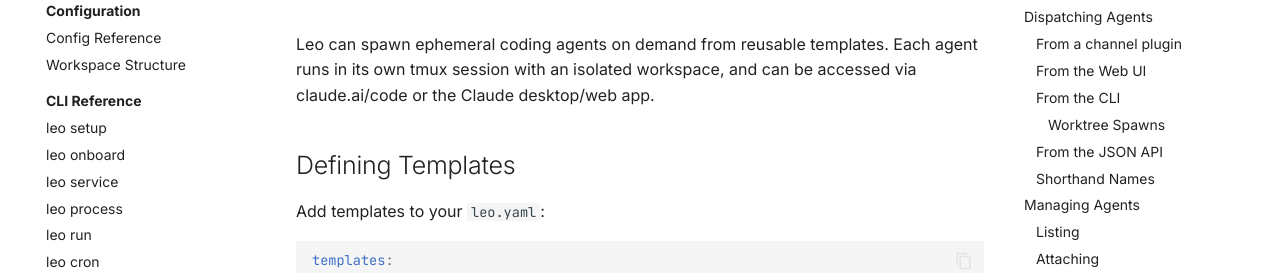
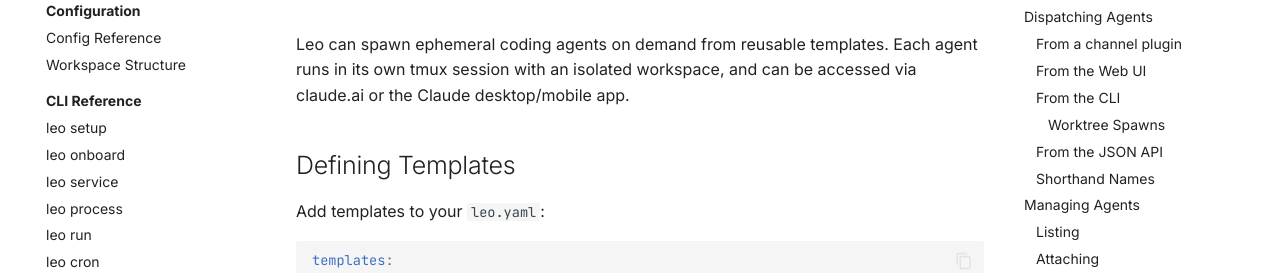
Before and after one commit to blackpaw-studio/leo, an MkDocs documentation site: the page built from docs/guides/agents.md, in a window 1280 px wide and 900 px high. Shown: the part 148-421 px from the top of the window. Built offline with MkDocs 1.6.1 and Material for MkDocs 9.7.7, drawn with Linux system fonts in a browser that asks for light colours; comment, search, counter and statistics services are not loaded; some of the changed text lies outside the part shown.

Commit message:
docs(agents): correct Claude access URL and app description

```diff
--- a/docs/guides/agents.md
+++ b/docs/guides/agents.md
@@ -1,6 +1,6 @@
 # Agent Templates
 
-Leo can spawn ephemeral coding agents on demand from reusable templates. Each agent runs in its own tmux session with an isolated workspace, and can be accessed via claude.ai/code or the Claude desktop/web app.
+Leo can spawn ephemeral coding agents on demand from reusable templates. Each agent runs in its own tmux session with an isolated workspace, and can be accessed via claude.ai or the Claude desktop/mobile app.
 
 ## Defining Templates
 
@@ -134,7 +134,7 @@ Agents are named based on the template and repo:
 
 Worktree spawns append a sanitized branch slug so two agents on different branches of the same repo don't collide. Long slugs are truncated with a short content hash to stay within filesystem-friendly length bounds.
 
-This name is used as the `--name` flag for Claude, so it appears exactly as shown in claude.ai/code and the Claude app.
+This name is used as the `--name` flag for Claude, so it appears exactly as shown in claude.ai and the Claude app.
 
 If a name collides with an existing agent, Leo appends `-2`, `-3`, etc.
 
```
